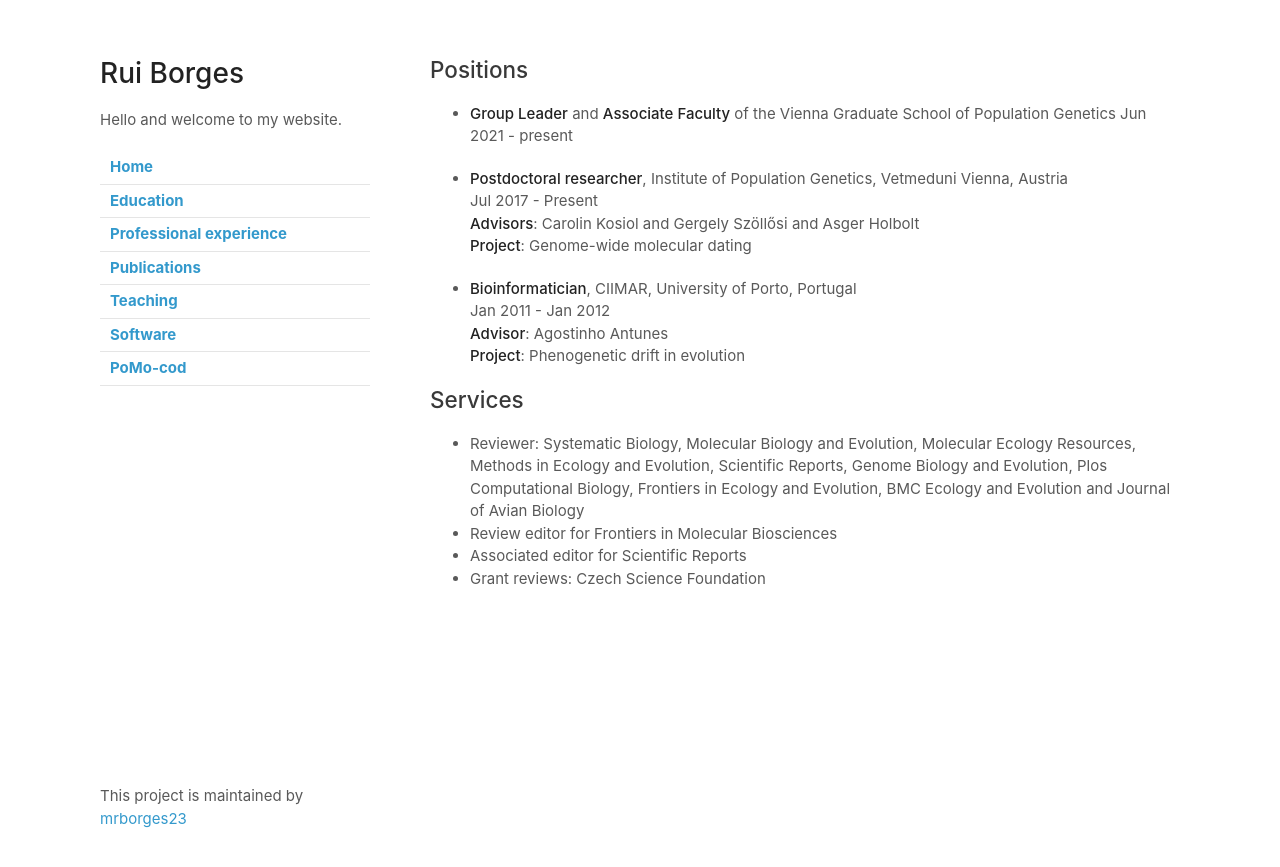
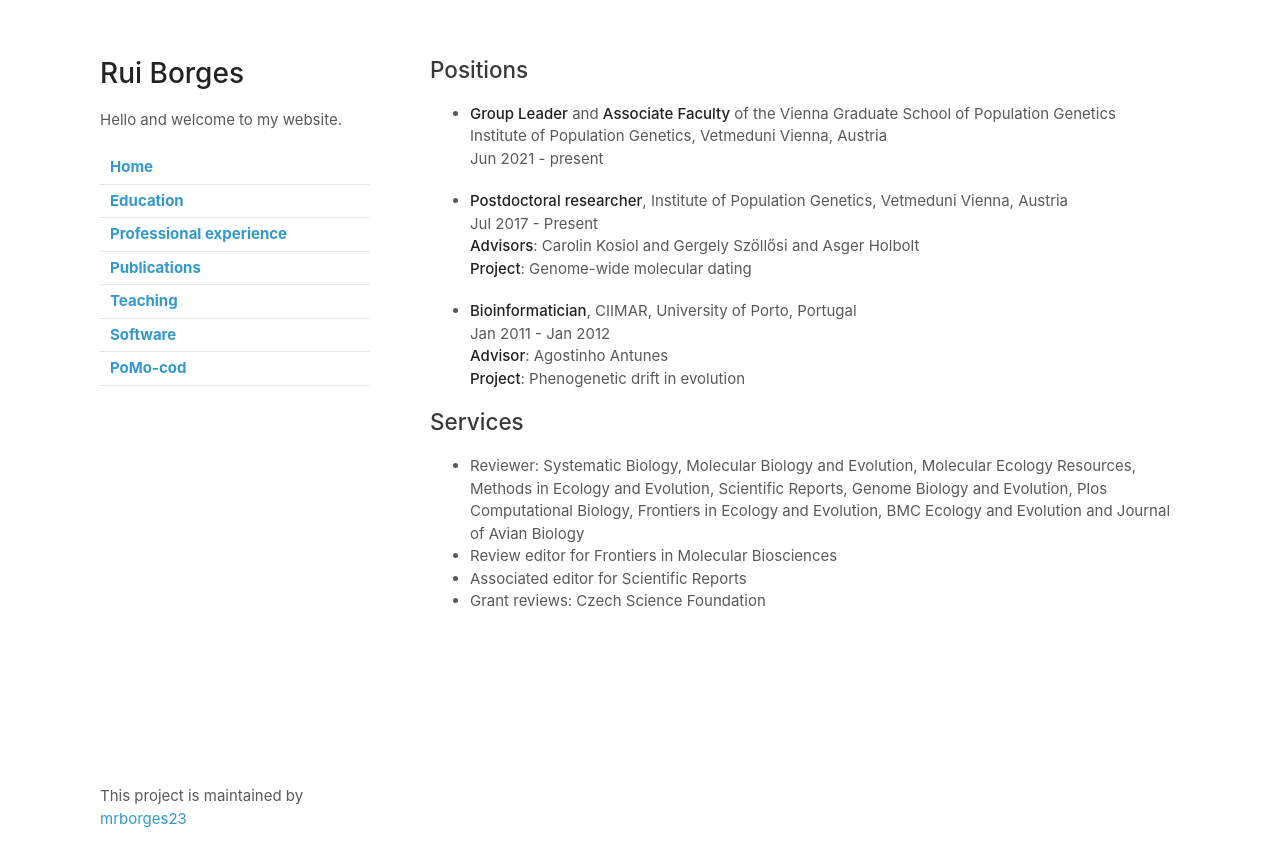
Before and after one commit to mrborges23/mypage.github.io, a Jekyll site: the page built from professional_experience.md, in a window 1280 px wide. Shown: the top 867 px of the page. Built offline with Jekyll 4.4.1, drawn with Linux system fonts in a browser that asks for light colours; our own code applies the rules of GitHub Pages for plain Markdown files.

Commit message:
Update professional_experience.md

```diff
--- a/professional_experience.md
+++ b/professional_experience.md
@@ -1,7 +1,8 @@
 ## Positions
 
-*	**Group Leader** and **Associate Faculty** of the Vienna Graduate School of Population Genetics
-Jun 2021 - present
+*	**Group Leader** and **Associate Faculty** of the Vienna Graduate School of Population Genetics <br/>
+Institute of Population Genetics, Vetmeduni Vienna, Austria <br/>
+Jun 2021 - present <br/>
 
 * **Postdoctoral researcher**, Institute of Population Genetics, Vetmeduni Vienna, Austria <br/>
 Jul 2017 - Present <br/>
```
